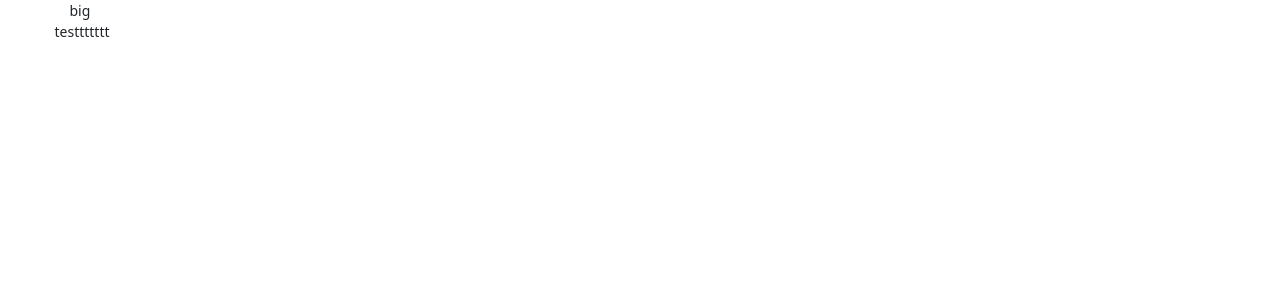
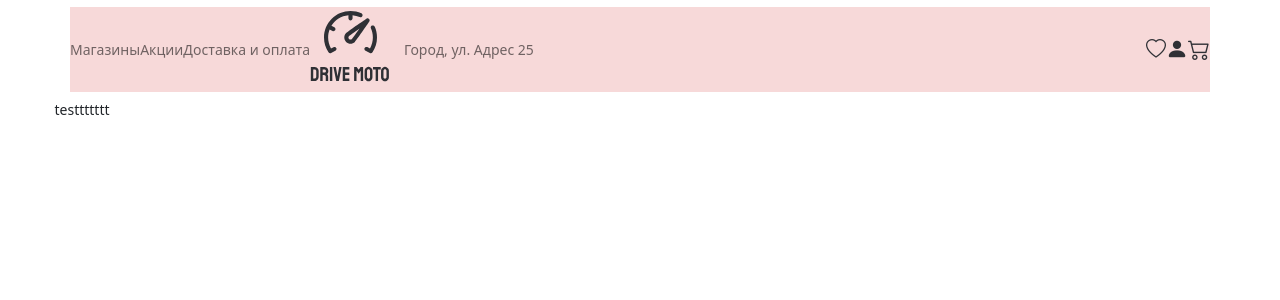
Before and after one commit to MariiaUdovytska/React-Online-store-Gidrotsikly, a React (Create React App) app in the folder react-online-store-gidrotsikly/: page / in a window 1280 px wide. Shown: the top 300 px of the page. Built offline with nearby package versions, Linux system fonts and the light colour scheme.

Commit message:
add component MenuBurger and html for him size window lg and md

```diff
--- a/react-online-store-gidrotsikly/src/FullScreen.js
+++ b/react-online-store-gidrotsikly/src/FullScreen.js
@@ -1,9 +1,7 @@
 import React from 'react';
 import './css/fullScreen.css';
-import TestResize from './TestResize';
+import MenuBurger from './MenuBurger';
 import NavBarBootstrap from './NavBarBootstrap';
-
-
 
 
 class FullScreen extends React.Component {
@@ -14,7 +12,7 @@ class FullScreen extends React.Component {
 		return(
 			<section className='full-screen containerM'>
 				<div className='full-screen__body'>
-					<TestResize/>
+					<MenuBurger/>
 					testtttttt
 				</div>
 			</section>
--- /dev/null
+++ b/react-online-store-gidrotsikly/src/MenuBurger.js
@@ -0,0 +1,74 @@
+import React from 'react';
+import './css/menuBurger.css';
+import {Navbar, Nav, Container} from 'react-bootstrap';
+import logo from './img/logo/logo.svg';
+
+class MenuBurger extends React.Component {
+	constructor(props) {
+		super(props);
+		this.state = {
+			expendedM: false,
+			sizeWidth: true
+		}
+	}
+
+	getWindowDimensions = ()=> {
+		const { innerWidth: width } = window;
+		return width;
+	}
+
+	handleWindowDimensions = ()=> {
+		let width = this.getWindowDimensions()
+		this.setState({
+			sizeWidth: width > 678
+		})
+	}
+
+	componentDidMount() {
+		window.addEventListener('resize', this.handleWindowDimensions);
+	}
+
+	componentWillUnmount() {
+		window.removeEventListener('resize', this.handleWindowDimensions);
+	}
+
+	render(){
+		const{sizeWidth} = this.state;
+		if(sizeWidth === true){
+			return(
+				<div className='nav-bar'>
+					<Navbar collapseOnSelect expand={true} variant="light">
+						<Container>
+							<Navbar.Toggle aria-controls="responsive-navbar-nav" />
+							<Navbar.Collapse id="responsive-navbar-nav">
+								<Nav>
+									<Nav.Link href="#features">Магазины</Nav.Link>
+									<Nav.Link href="#pricing">Акции</Nav.Link>
+									<Nav.Link href="#pricing">Доставка и оплата</Nav.Link>
+								</Nav>
+								<Navbar.Brand href="#home"><img src={logo} alt="logo" style={{width: '80px', height: '76px'}} /></Navbar.Brand>
+								<Nav className="justify-content-end">
+									<Nav.Link href="#deets">Город,  ул. Адрес  25</Nav.Link>
+								</Nav>
+							</Navbar.Collapse>
+							<Nav className="justify-content-end">
+								<Nav.Link href="#features" className='no-hover'> <i className="bi bi-heart" style={{ display: 'inline-flex', fontSize: '20px', color: '#2F3035'}}></i></Nav.Link>
+								<Nav.Link href="#features" className='no-hover'><i className="bi bi-person-fill" style={{ display: 'inline-flex', fontSize: '22px', color: '#2F3035'}}></i></Nav.Link>
+								<Nav.Link href="#features" className='no-hover'><i className="bi bi-cart2" style={{ display: 'inline-flex', fontSize: '22px', color: '#2F3035'}}></i></Nav.Link>
+							</Nav>
+						</Container>
+					</Navbar>
+			</div>
+			)
+		} else {
+			return(
+				<div className='nav-bar containerM'>
+					notttttttt
+				</div>
+			)
+		}
+
+	}
+}
+
+export default MenuBurger;
--- a/react-online-store-gidrotsikly/src/NavBarBootstrap.js
+++ b/react-online-store-gidrotsikly/src/NavBarBootstrap.js
@@ -1,5 +1,5 @@
 import React from 'react';
-import './css/navBar.css';
+import './css/menuBurger.css';
 import {Navbar, Nav, Container} from 'react-bootstrap';
 
 
--- a/react-online-store-gidrotsikly/src/TestResize.js
+++ /dev/null
@@ -1,51 +0,0 @@
-import React from 'react';
-
-class NavBarBootstrap extends React.Component {
-	constructor(props) {
-		super(props);
-		this.state = {
-			expendedM: false,
-			sizeWidth: true
-		}
-	}
-
-	getWindowDimensions = ()=> {
-		const { innerWidth: width } = window;
-		return width;
-	}
-
-	handleWindowDimensions = ()=> {
-		let width = this.getWindowDimensions()
-		this.setState({
-			sizeWidth: width > 880
-		})
-	}
-
-	componentDidMount() {
-		window.addEventListener('resize', this.handleWindowDimensions);
-	}
-
-	componentWillUnmount() {
-		window.removeEventListener('resize', this.handleWindowDimensions);
-	}
-
-	render(){
-		const{sizeWidth} = this.state;
-		if(sizeWidth === true){
-			return(
-				<div className='nav-bar containerM'>
-					big
-				</div>
-			)
-		} else {
-			return(
-				<div className='nav-bar containerM'>
-					notttttttt
-				</div>
-			)
-		}
-
-	}
-}
-
-export default NavBarBootstrap;
--- a/react-online-store-gidrotsikly/src/css/fullScreen.css
+++ b/react-online-store-gidrotsikly/src/css/fullScreen.css
@@ -1,4 +1,6 @@
 .full-screen{
+	position: relative;
+	flex: 1 0 100%;
 	display: flex;
 	flex-direction: column;
 }
--- /dev/null
+++ b/react-online-store-gidrotsikly/src/css/menuBurger.css
@@ -0,0 +1,20 @@
+.nav-bar{}
+.container{
+	max-width: 1140px;
+	background-color: rgba(238, 173, 173, 0.459);
+}
+.navbar > .container{
+	padding: 0px 0px;
+}
+/* .navbar-nav{
+	flex-direction:row;
+}
+.navbar-collapse{
+	justify-content: space-between;
+}*/
+.navbar-nav .nav-link{
+	padding-right: 0rem!important;
+	padding-left: 0rem!important;
+	display: flex;
+	align-items: center;
+}
--- a/react-online-store-gidrotsikly/src/css/navBar.css
+++ /dev/null
@@ -1,13 +0,0 @@
-.nav-bar{}
-/* .navbar-nav{
-	flex-direction:row;
-}
-.navbar-collapse{
-	justify-content: space-between;
-}
-.navbar-nav .nav-link{
-	padding-right: 0.4rem!important;
-	padding-left: 0.4rem!important;
-	display: flex;
-	align-items: center;
-} */
```
Also changed, not shown: react-online-store-gidrotsikly/src/img/logo/logo.svg (added).
